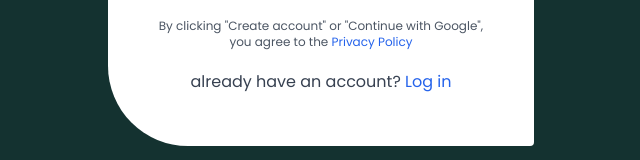
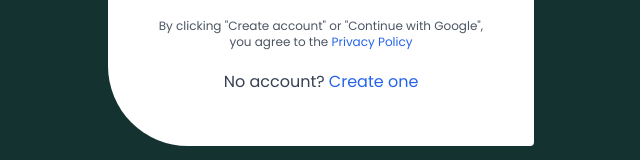
Before and after one commit to mohdyaserkt/hawkinvoice-clientSide, a Next.js app: page /login in a window 1280 px wide. Shown: the part 574-734 px from the top of the page, without its empty margins (319-959 px from the left). Built offline with nearby package versions, Linux system fonts and the light colour scheme.

Commit message:
1 Aug 2023, 12:51

```diff
--- a/src/app/(auth)/login/page.tsx
+++ b/src/app/(auth)/login/page.tsx
@@ -1,7 +1,10 @@
+"use client"
 import Image from 'next/image'
 import { FcGoogle } from 'react-icons/fc';
+import { useRouter } from "next/navigation";
 
 export default function login() {
+    const router=useRouter()
   return (
     <>
       <div className='w-screen h-screen '>
@@ -85,7 +88,7 @@ export default function login() {
 
 
               <div className='text-gray-700'>
-                already have an account? <a href="" className='text-blue-600  cursor-pointer'>Log in</a>
+              No account? <a onClick={()=>router?.push('/signup')} className='text-blue-600  cursor-pointer'>Create one</a>
               </div>
 
           </div>
--- a/src/app/(auth)/signup/page.tsx
+++ b/src/app/(auth)/signup/page.tsx
@@ -1,7 +1,10 @@
+"use client"
 import Image from 'next/image'
 import { FcGoogle } from 'react-icons/fc';
+import { useRouter } from "next/navigation";
 
 export default function Signup() {
+    const router = useRouter();
   return (
     <>
       <div className='w-screen h-screen '>
@@ -85,7 +88,7 @@ export default function Signup() {
 
 
               <div className='text-gray-700'>
-                already have an account? <a href="" className='text-blue-600  cursor-pointer'>Log in</a>
+                already have an account? <a onClick={()=>router?.push("/login")} className='text-blue-600  cursor-pointer'>Log in</a>
               </div>
 
           </div>
```
